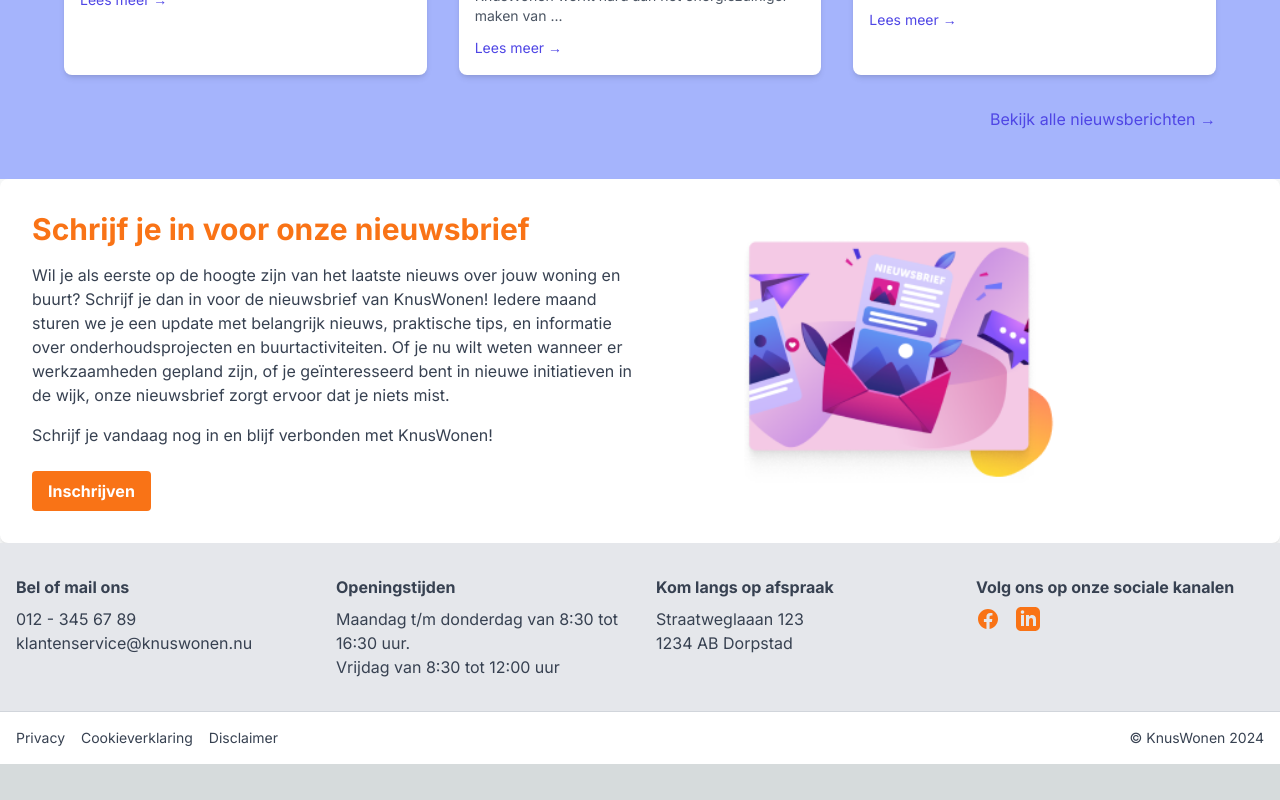
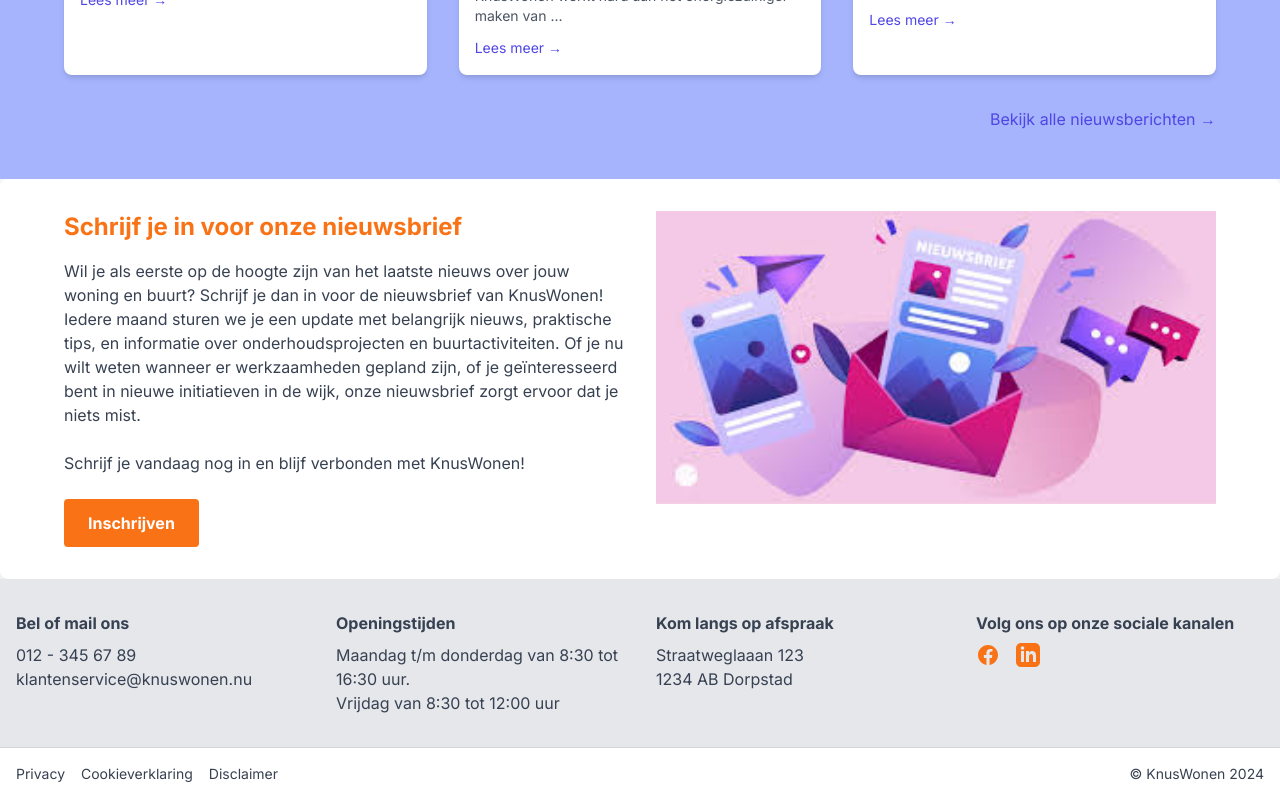
Before and after one commit to respect17/social-housing-app, a Next.js app: page / in a window 1280 px wide. Shown: the part 1814-2614 px from the top of the page. Before the commit the page ends 2578 px from the top, so only its background shows below. Built offline with nearby package versions, Linux system fonts and the light colour scheme.

Commit message:
Improve News subscription section layout

```diff
--- a/jsconfig.json
+++ b/jsconfig.json
@@ -1,7 +1,9 @@
 {
   "compilerOptions": {
     "paths": {
-      "@/*": ["./src/*"]
+      "@/*": [
+        "./src/*"
+      ]
     }
   }
 }
--- a/src/components/NewsletterSubscription.js
+++ b/src/components/NewsletterSubscription.js
@@ -1,32 +1,38 @@
 import Image from 'next/image';
 import NewsImage4 from '../images/NewsImage4.png';
 
-
 const NieuwsbriefInschrijving = () => {
     return (
-        <div className="flex flex-col md:flex-row items-center justify-between bg-white p-8 rounded-lg shadow-md">
-            <div className="md:w-1/2 mb-6 md:mb-0">
-                <h2 className="text-3xl font-bold text-orange-500 mb-4">Schrijf je in voor onze nieuwsbrief</h2>
-                <p className="text-gray-700 mb-4">
+        <section className="bg-white p-8 rounded-lg shadow-lg">
+            <div className="max-w-6xl mx-auto flex flex-col md:flex-row items-stretch gap-8">
+
+                <div className="md:w-1/2 flex flex-col justify-between h-full">
+                    <div className="flex-1">
+                        <h2 className="text-2xl font-bold text-orange-500 mb-4">
+                            Schrijf je in voor onze nieuwsbrief
+                        </h2>
+                        <p className="text-gray-700 mb-6 text-base">
                             Wil je als eerste op de hoogte zijn van het laatste nieuws over jouw woning en buurt? Schrijf je dan in voor de nieuwsbrief van KnusWonen! Iedere maand sturen we je een update met belangrijk nieuws, praktische tips, en informatie over onderhoudsprojecten en buurtactiviteiten. Of je nu wilt weten wanneer er werkzaamheden gepland zijn, of je geïnteresseerd bent in nieuwe initiatieven in de wijk, onze nieuwsbrief zorgt ervoor dat je niets mist.
                         </p>
-                <p className="text-gray-700 mb-6">
+                        <p className="text-gray-700 mb-6 text-base">
                             Schrijf je vandaag nog in en blijf verbonden met KnusWonen!
                         </p>
-                <button className="bg-orange-500 text-white font-bold py-2 px-4 rounded hover:bg-orange-600 transition duration-300">
+                        <button className="bg-orange-500 hover:bg-orange-600 text-white font-bold py-3 px-6 rounded transition duration-300">
                             Inschrijven
                         </button>
                     </div>
-            <div className="md:w-1/2 flex justify-center">
+                </div>
+                <div className="md:w-1/2 flex justify-center h-full">
                     <Image
                         src={NewsImage4}
                         alt="Nieuwsbrief illustratie"
-                    width={400}
-                    height={300}
-                    className="max-w-full h-auto"
+                        width={800}
+                        height={500}
+                        className="h-full w-full"
                     />
                 </div>
             </div>
+        </section>
     );
 };
 
```
Also changed, not shown: src/images/NewsImage4.png. Lines whose indentation alone changed are shown as unchanged.
